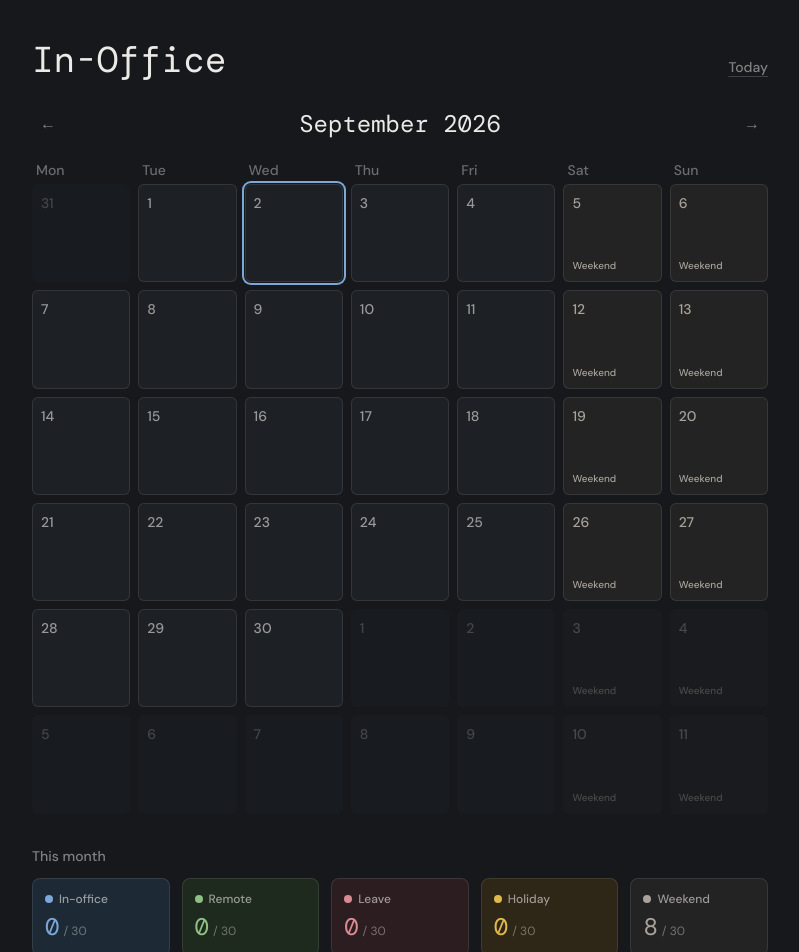
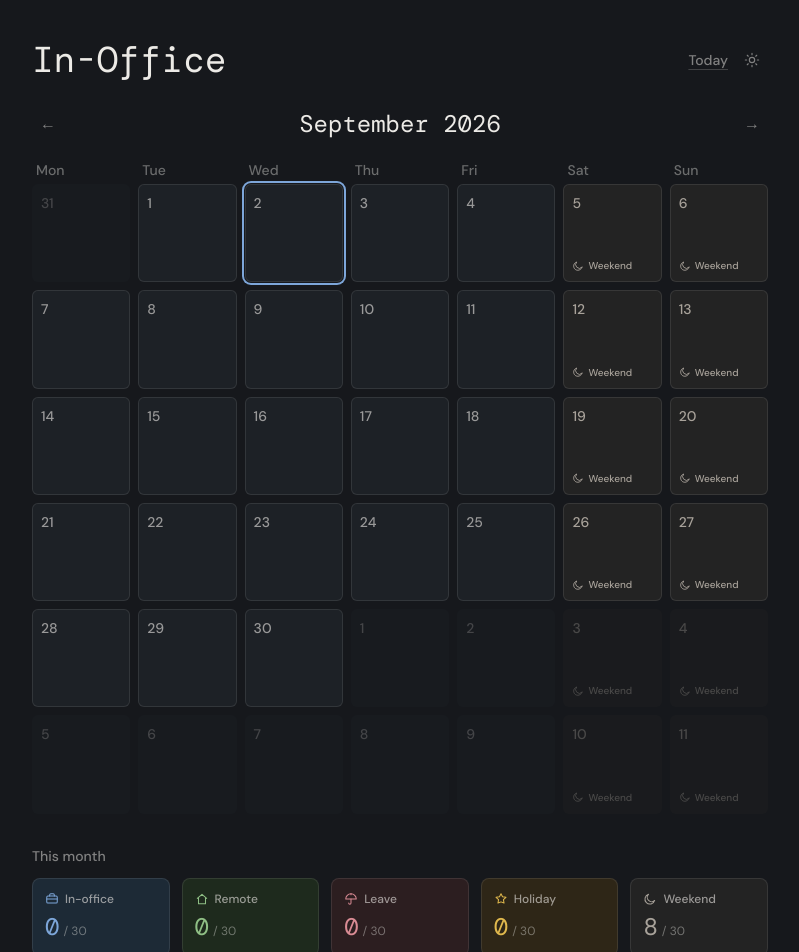
Before and after one commit to navaneeth2024/in-office, a React (Vite) app: page / in a window 1280 px wide. Shown: the top 952 px of the page, without its empty margins (240-1039 px from the left). Built offline with nearby package versions, Linux system fonts and the light colour scheme.

Commit message:
feat: them toggle added, icons added

```diff
--- a/index.html
+++ b/index.html
@@ -4,7 +4,16 @@
     <meta charset="UTF-8" />
     <meta name="viewport" content="width=device-width, initial-scale=1, viewport-fit=cover" />
     <meta name="theme-color" content="#16181C" />
-    <meta name="color-scheme" content="dark" />
+    <meta name="color-scheme" content="dark light" />
+    <script>
+      (function () {
+        try {
+          if (localStorage.getItem('in-office:theme') === 'light') {
+            document.documentElement.classList.add('light');
+          }
+        } catch (e) {}
+      })();
+    </script>
     <link rel="manifest" href="/in-office/manifest.json" />
     <link rel="preconnect" href="https://fonts.googleapis.com" />
     <link rel="preconnect" href="https://fonts.gstatic.com" crossorigin />
--- a/src/App.jsx
+++ b/src/App.jsx
@@ -2,7 +2,9 @@ import { useState } from 'react'
 import Calendar from './components/Calendar.jsx'
 import StatsSummary from './components/StatsSummary.jsx'
 import BackupControls from './components/BackupControls.jsx'
+import ThemeToggle from './components/ThemeToggle.jsx'
 import { useMonthData } from './hooks/useMonthData.js'
+import { useTheme } from './hooks/useTheme.js'
 import { MONTH_NAMES } from './utils/dateHelpers.js'
 
 const today = new Date()
@@ -12,6 +14,7 @@ export default function App() {
   const [monthIndex, setMonthIndex] = useState(today.getMonth())
 
   const { days, setStatus, monthStats, allDays, importAll, clearAll } = useMonthData(year, monthIndex)
+  const { theme, toggleTheme } = useTheme()
 
   function shiftMonth(delta) {
     const next = new Date(year, monthIndex + delta, 1)
@@ -26,14 +29,17 @@ export default function App() {
 
   return (
     <div className="mx-auto max-w-3xl px-4 py-6 sm:py-10">
-      <header className="mb-6 flex items-baseline justify-between">
+      <header className="mb-6 flex items-center justify-between">
         <h1 className="font-display text-3xl text-ink sm:text-4xl">In-Office</h1>
+        <div className="flex items-center gap-2">
           <button
             onClick={goToToday}
             className="text-sm font-medium text-ink/50 underline decoration-ink/20 underline-offset-4 hover:text-ink"
           >
             Today
           </button>
+          <ThemeToggle theme={theme} onToggle={toggleTheme} />
+        </div>
       </header>
 
       <div className="mb-4 flex items-center justify-between">
--- a/src/components/BackupControls.jsx
+++ b/src/components/BackupControls.jsx
@@ -14,8 +14,8 @@ function DownloadIcon() {
 function UploadIcon() {
   return (
     <svg width="16" height="16" viewBox="0 0 24 24" fill="none" stroke="currentColor" strokeWidth="1.75" strokeLinecap="round" strokeLinejoin="round">
-      <path d="M12 21V9" />
-      <path d="M7 14l5-5 5 5" />
+      <path d="M12 15V3" />
+      <path d="M7 8l5-5 5 5" />
       <path d="M4 19h16" />
     </svg>
   )
@@ -84,7 +84,7 @@ export default function BackupControls({ allDays, onImport, onClearAll }) {
         onClick={handleClear}
         title="Clear saved data"
         aria-label="Clear saved data"
-        className="rounded-md p-2 text-ink/50 transition-colors hover:bg-leave/20 hover:text-leave"
+        className="rounded-md p-2 text-leave/70 transition-colors hover:bg-leave/20 hover:text-leave"
       >
         <TrashIcon />
       </button>
--- a/src/components/DayCell.jsx
+++ b/src/components/DayCell.jsx
@@ -1,6 +1,7 @@
 import { useState, useRef, useEffect } from 'react'
 import StatusPicker from './StatusPicker.jsx'
-import { STATUS_CLASSES } from '../utils/statusTypes.js'
+import StatusIcon from './StatusIcon.jsx'
+import { STATUS_CLASSES, STATUS_TYPES } from '../utils/statusTypes.js'
 
 export default function DayCell({ day, onSetStatus }) {
   const [open, setOpen] = useState(false)
@@ -40,16 +41,15 @@ export default function DayCell({ day, onSetStatus }) {
           {day.date.getDate()}
         </span>
         {classes && (
-          <span className={`hidden text-[10px] font-medium sm:block ${classes.text}`}>
-            {day.status === 'office' && 'Office'}
-            {day.status === 'remote' && 'Remote'}
-            {day.status === 'leave' && 'Leave'}
-            {day.status === 'holiday' && 'Holiday'}
-            {day.status === 'weekend' && 'Weekend'}
+          <span className={`hidden items-center gap-1 text-[10px] font-medium sm:flex ${classes.text}`}>
+            <StatusIcon status={day.status} className="h-3 w-3" />
+            {STATUS_TYPES[day.status].label}
           </span>
         )}
         {classes && (
-          <span className={`h-1.5 w-1.5 rounded-full sm:hidden ${classes.dot}`} aria-hidden="true" />
+          <span className={`sm:hidden ${classes.text}`}>
+            <StatusIcon status={day.status} className="h-3.5 w-3.5" />
+          </span>
         )}
       </button>
       {open && (
--- a/src/components/StatsSummary.jsx
+++ b/src/components/StatsSummary.jsx
@@ -1,4 +1,5 @@
 import { STATUS_TYPES, STATUS_ORDER, STATUS_CLASSES } from '../utils/statusTypes.js'
+import StatusIcon from './StatusIcon.jsx'
 
 export default function StatsSummary({ stats }) {
   return (
@@ -10,7 +11,7 @@ export default function StatsSummary({ stats }) {
         return (
           <div key={key} className={`rounded-lg border border-ink/10 p-3 ${classes.bg}`}>
             <div className="flex items-center gap-1.5">
-              <span className={`h-2 w-2 rounded-full ${classes.dot}`} aria-hidden="true" />
+              <StatusIcon status={key} className={`h-3.5 w-3.5 ${classes.text}`} />
               <span className="text-xs font-medium text-ink/60">{type.label}</span>
             </div>
             <p className={`mt-1 font-display text-2xl ${classes.text}`}>
--- /dev/null
+++ b/src/components/StatusIcon.jsx
@@ -0,0 +1,58 @@
+function BriefcaseIcon(props) {
+  return (
+    <svg viewBox="0 0 24 24" fill="none" stroke="currentColor" strokeWidth="1.75" strokeLinecap="round" strokeLinejoin="round" {...props}>
+      <rect x="3" y="7" width="18" height="12" rx="2" />
+      <path d="M8 7V5a2 2 0 0 1 2-2h4a2 2 0 0 1 2 2v2" />
+      <path d="M3 12h18" />
+    </svg>
+  )
+}
+
+function HomeIcon(props) {
+  return (
+    <svg viewBox="0 0 24 24" fill="none" stroke="currentColor" strokeWidth="1.75" strokeLinecap="round" strokeLinejoin="round" {...props}>
+      <path d="M4 11l8-7 8 7" />
+      <path d="M6 10v10h12V10" />
+    </svg>
+  )
+}
+
+function UmbrellaIcon(props) {
+  return (
+    <svg viewBox="0 0 24 24" fill="none" stroke="currentColor" strokeWidth="1.75" strokeLinecap="round" strokeLinejoin="round" {...props}>
+      <path d="M12 3a9 9 0 0 1 9 9H3a9 9 0 0 1 9-9z" />
+      <path d="M12 12v7a2 2 0 0 1-4 0" />
+      <path d="M12 3v1.5" />
+    </svg>
+  )
+}
+
+function StarIcon(props) {
+  return (
+    <svg viewBox="0 0 24 24" fill="none" stroke="currentColor" strokeWidth="1.75" strokeLinecap="round" strokeLinejoin="round" {...props}>
+      <path d="M12 3l2.6 5.3 5.9.8-4.3 4.1 1 5.8L12 16.9 6.8 19l1-5.8L3.5 9.1l5.9-.8L12 3z" />
+    </svg>
+  )
+}
+
+function MoonIcon(props) {
+  return (
+    <svg viewBox="0 0 24 24" fill="none" stroke="currentColor" strokeWidth="1.75" strokeLinecap="round" strokeLinejoin="round" {...props}>
+      <path d="M20 14.5A8.5 8.5 0 1 1 9.5 4a7 7 0 0 0 10.5 10.5z" />
+    </svg>
+  )
+}
+
+const ICONS = {
+  office: BriefcaseIcon,
+  remote: HomeIcon,
+  leave: UmbrellaIcon,
+  holiday: StarIcon,
+  weekend: MoonIcon,
+}
+
+export default function StatusIcon({ status, className = 'h-3.5 w-3.5' }) {
+  const Icon = ICONS[status]
+  if (!Icon) return null
+  return <Icon className={className} aria-hidden="true" />
+}
--- a/src/components/StatusPicker.jsx
+++ b/src/components/StatusPicker.jsx
@@ -1,4 +1,5 @@
 import { STATUS_TYPES, STATUS_ORDER, STATUS_CLASSES } from '../utils/statusTypes.js'
+import StatusIcon from './StatusIcon.jsx'
 
 export default function StatusPicker({ dateLabel, currentStatus, onSelect, onClear, onClose }) {
   return (
@@ -24,7 +25,7 @@ export default function StatusPicker({ dateLabel, currentStatus, onSelect, onCle
                 active ? `${classes.bg} font-medium` : ''
               }`}
             >
-              <span className={`h-2.5 w-2.5 rounded-full ${classes.dot}`} aria-hidden="true" />
+              <StatusIcon status={key} className={`h-3.5 w-3.5 ${classes.text}`} />
               {type.label}
             </button>
           )
--- /dev/null
+++ b/src/components/ThemeToggle.jsx
@@ -0,0 +1,29 @@
+function SunIcon(props) {
+  return (
+    <svg viewBox="0 0 24 24" fill="none" stroke="currentColor" strokeWidth="1.75" strokeLinecap="round" strokeLinejoin="round" {...props}>
+      <circle cx="12" cy="12" r="4" />
+      <path d="M12 2v2M12 20v2M4.93 4.93l1.41 1.41M17.66 17.66l1.41 1.41M2 12h2M20 12h2M4.93 19.07l1.41-1.41M17.66 6.34l1.41-1.41" />
+    </svg>
+  )
+}
+
+function MoonIcon(props) {
+  return (
+    <svg viewBox="0 0 24 24" fill="none" stroke="currentColor" strokeWidth="1.75" strokeLinecap="round" strokeLinejoin="round" {...props}>
+      <path d="M20 14.5A8.5 8.5 0 1 1 9.5 4a7 7 0 0 0 10.5 10.5z" />
+    </svg>
+  )
+}
+
+export default function ThemeToggle({ theme, onToggle }) {
+  return (
+    <button
+      onClick={onToggle}
+      title={theme === 'dark' ? 'Switch to light mode' : 'Switch to dark mode'}
+      aria-label="Toggle color theme"
+      className="rounded-md p-2 text-ink/50 transition-colors hover:bg-ink/10 hover:text-ink"
+    >
+      {theme === 'dark' ? <SunIcon width={16} height={16} /> : <MoonIcon width={16} height={16} />}
+    </button>
+  )
+}
--- /dev/null
+++ b/src/hooks/useTheme.js
@@ -0,0 +1,28 @@
+import { useEffect, useState } from 'react'
+
+const THEME_KEY = 'in-office:theme'
+
+export function useTheme() {
+  const [theme, setTheme] = useState(() => {
+    try {
+      return localStorage.getItem(THEME_KEY) === 'light' ? 'light' : 'dark'
+    } catch {
+      return 'dark'
+    }
+  })
+
+  useEffect(() => {
+    document.documentElement.classList.toggle('light', theme === 'light')
+    try {
+      localStorage.setItem(THEME_KEY, theme)
+    } catch {
+      // ignore write failures (e.g. private browsing)
+    }
+  }, [theme])
+
+  function toggleTheme() {
+    setTheme((t) => (t === 'dark' ? 'light' : 'dark'))
+  }
+
+  return { theme, toggleTheme }
+}
--- a/tailwind.config.js
+++ b/tailwind.config.js
@@ -8,14 +8,29 @@ export default {
         body: ['"DM Sans"', 'sans-serif'],
       },
       colors: {
-        paper: '#16181C',
-        panel: '#1D2126',
-        ink: '#ECEAE6',
-        office: { DEFAULT: '#7DA6D9', bg: '#1D2A36' },
-        remote: { DEFAULT: '#8FBF85', bg: '#1E2A1D' },
-        leave: { DEFAULT: '#D98B94', bg: '#2C1E20' },
-        holiday: { DEFAULT: '#E0B84D', bg: '#2E2617' },
-        weekend: { DEFAULT: '#A8A29A', bg: '#232323' },
+        paper: 'rgb(var(--color-paper) / <alpha-value>)',
+        panel: 'rgb(var(--color-panel) / <alpha-value>)',
+        ink: 'rgb(var(--color-ink) / <alpha-value>)',
+        office: {
+          DEFAULT: 'rgb(var(--color-office) / <alpha-value>)',
+          bg: 'rgb(var(--color-office-bg) / <alpha-value>)',
+        },
+        remote: {
+          DEFAULT: 'rgb(var(--color-remote) / <alpha-value>)',
+          bg: 'rgb(var(--color-remote-bg) / <alpha-value>)',
+        },
+        leave: {
+          DEFAULT: 'rgb(var(--color-leave) / <alpha-value>)',
+          bg: 'rgb(var(--color-leave-bg) / <alpha-value>)',
+        },
+        holiday: {
+          DEFAULT: 'rgb(var(--color-holiday) / <alpha-value>)',
+          bg: 'rgb(var(--color-holiday-bg) / <alpha-value>)',
+        },
+        weekend: {
+          DEFAULT: 'rgb(var(--color-weekend) / <alpha-value>)',
+          bg: 'rgb(var(--color-weekend-bg) / <alpha-value>)',
+        },
       },
     },
   },
```
Also changed, not shown: src/index.css (+32 -2 lines). Lines whose indentation alone changed are shown as unchanged.
